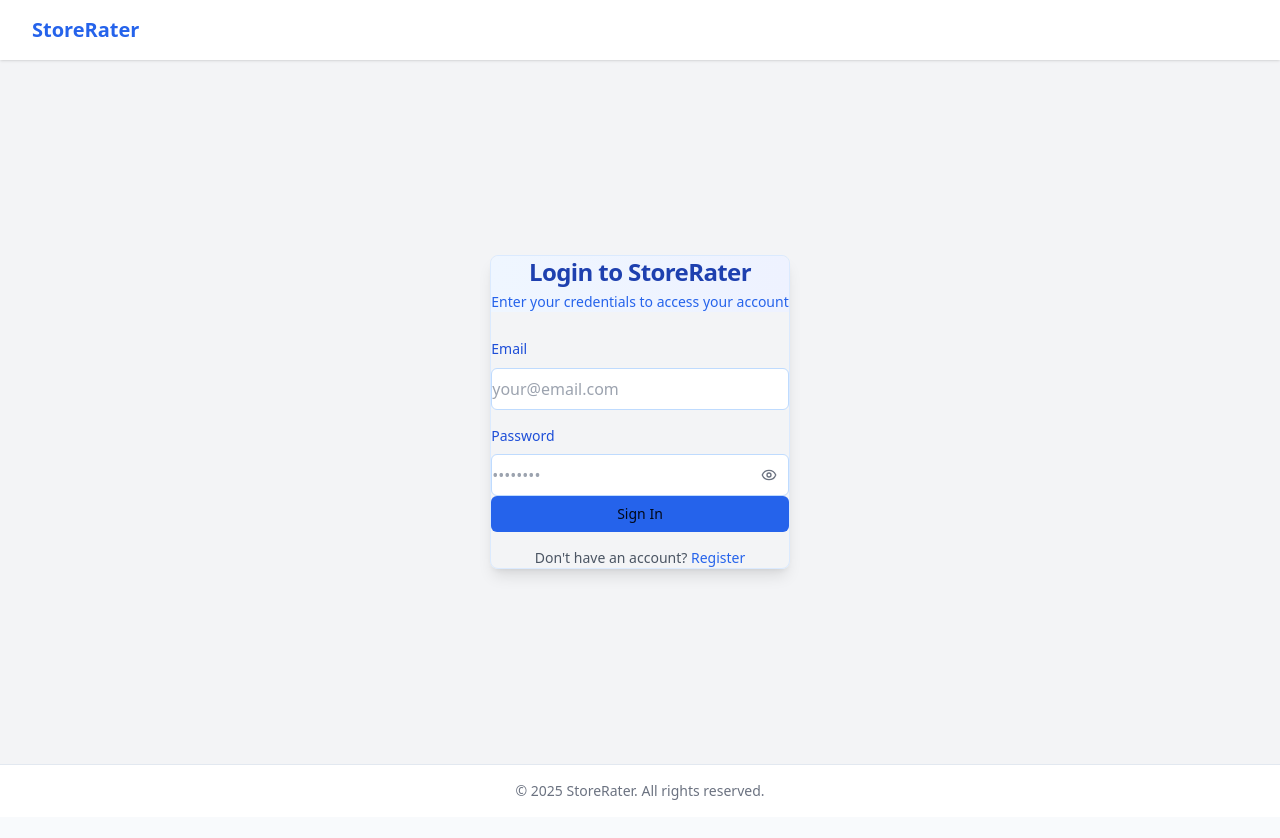
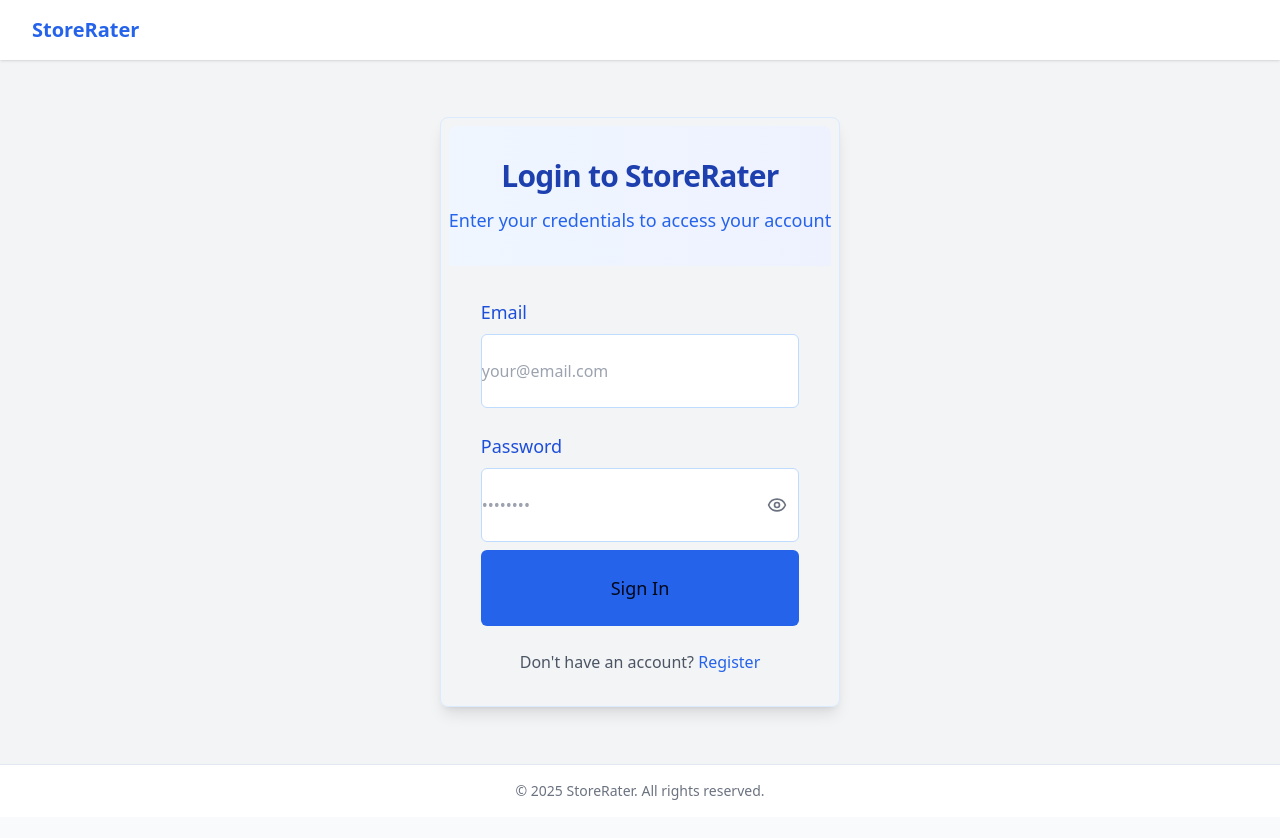
Before and after one commit to aftab0045/Shop-Rater-Project, a React (Vite) app: page /login in a window 1280 px wide. Shown: the top 838 px of the page. Built offline with nearby package versions, Linux system fonts and the light colour scheme.

Commit message:
Adjust Login Layout and Clean Components
Increase margin/padding on the login page to improve spacing and prevent text cutoff.
Review and remove unnecessary files from the components folder.

```diff
--- a/src/pages/auth/Login.jsx
+++ b/src/pages/auth/Login.jsx
@@ -1,4 +1,3 @@
-
 import { useState } from "react";
 import { useNavigate, Link } from "react-router-dom";
 import { useAuth } from "../../contexts/AuthContext";
@@ -81,34 +80,34 @@ const Login = () => {
   };
 
   return (
-    <div className="flex justify-center items-center min-h-[80vh]">
-      <div className="w-full max-w-md">
-        <Card className="shadow-lg border-blue-100">
-          <CardHeader className="space-y-1 bg-gradient-to-r from-blue-50 to-indigo-50 rounded-t-lg">
-            <CardTitle className="text-2xl font-bold text-center text-blue-800">Login to StoreRater</CardTitle>
-            <CardDescription className="text-center text-blue-600">
+    <div className="flex justify-center items-center min-h-[80vh] px-4">
+      <div className="w-full max-w-lg">
+        <Card className="shadow-lg border-blue-100 p-2">
+          <CardHeader className="space-y-3 bg-gradient-to-r from-blue-50 to-indigo-50 rounded-t-lg py-8">
+            <CardTitle className="text-3xl font-bold text-center text-blue-800">Login to StoreRater</CardTitle>
+            <CardDescription className="text-center text-blue-600 text-lg">
               Enter your credentials to access your account
             </CardDescription>
           </CardHeader>
 
           <form onSubmit={handleSubmit}>
-            <CardContent className="space-y-4 pt-6">
+            <CardContent className="space-y-6 pt-8 px-8">
               <div className="space-y-2">
-                <Label htmlFor="email" className="text-blue-700">Email</Label>
+                <Label htmlFor="email" className="text-blue-700 text-lg">Email</Label>
                 <Input
                   id="email"
                   type="email"
                   placeholder="your@email.com"
                   value={email}
                   onChange={(e) => setEmail(e.target.value)}
-                  className="border-blue-200 focus-visible:ring-blue-400"
+                  className="border-blue-200 focus-visible:ring-blue-400 py-6"
                 />
                 {errors.email && <p className="text-red-500 text-sm">{errors.email}</p>}
               </div>
 
               <div className="space-y-2">
                 <div className="flex items-center justify-between">
-                  <Label htmlFor="password" className="text-blue-700">Password</Label>
+                  <Label htmlFor="password" className="text-blue-700 text-lg">Password</Label>
                 </div>
                 <div className="relative">
                   <Input
@@ -117,7 +116,7 @@ const Login = () => {
                     placeholder="••••••••"
                     value={password}
                     onChange={(e) => setPassword(e.target.value)}
-                    className="border-blue-200 focus-visible:ring-blue-400 pr-10"
+                    className="border-blue-200 focus-visible:ring-blue-400 pr-10 py-6"
                   />
                   <button
                     type="button"
@@ -125,8 +124,8 @@ const Login = () => {
                     className="absolute right-3 top-1/2 transform -translate-y-1/2 text-gray-500 hover:text-blue-600"
                   >
                     {showPassword ?
-                      <EyeOffIcon className="h-4 w-4" /> :
-                      <EyeIcon className="h-4 w-4" />
+                      <EyeOffIcon className="h-5 w-5" /> :
+                      <EyeIcon className="h-5 w-5" />
                     }
                   </button>
                 </div>
@@ -134,16 +133,16 @@ const Login = () => {
               </div>
             </CardContent>
 
-            <CardFooter className="flex flex-col pt-0">
+            <CardFooter className="flex flex-col pt-2 pb-6 px-8">
               <Button
                 type="submit"
-                className="w-full bg-blue-600 hover:bg-blue-700"
+                className="w-full bg-blue-600 hover:bg-blue-700 py-6 text-lg"
                 disabled={isLoading}
               >
                 {isLoading ? "Signing in..." : "Sign In"}
               </Button>
 
-              <p className="mt-4 text-center text-sm text-gray-600">
+              <p className="mt-6 text-center text-base text-gray-600">
                 Don't have an account?{" "}
                 <Link to="/register" className="text-blue-600 hover:underline font-medium">
                   Register
```
